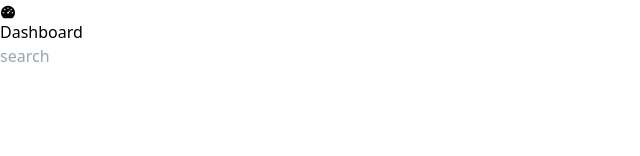
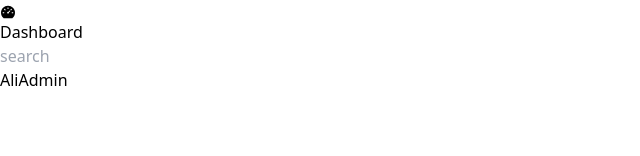
Before and after one commit to alitanis/haber-portal-projesi1, a React (Vite) app in the folder client/: page /dashboard/admin in a window 1280 px wide. Shown: the part 496-652 px from the top of the page, without its empty margins (0-640 px from the left). Built offline with nearby package versions, Linux system fonts and the light colour scheme.

Commit message:
devam ediyorum

```diff
--- a/client/src/App.jsx
+++ b/client/src/App.jsx
@@ -12,7 +12,6 @@ function App() {
       <Routes>
         <Route path='/dashboard' element={<MainLayout/>}>
           <Route path='' element={<Navigate to='/dashboard/admin' />}>
-
             <Route path='admin' element={<AdminIndex/>} />
           </Route>
         </Route>
--- a/client/src/dashboard/layout/Header.jsx
+++ b/client/src/dashboard/layout/Header.jsx
@@ -5,15 +5,16 @@ import profile from '../../assets/profile.jpg'
 const Header = () => {
   return (
     <div className='pl-4 fixed w-[calc(100vw-250px)] top-4 z-50'>
-        <div className='w-full rounded h-[70px] flex justify-beetween items-center p-4 bg-white'>
+        <div className='w-full rounded h-[70px] flex justify-between items-center p-4 bg-white'>
           <input type="text" placeholder='search' className='px-3 py-2 rounded-md outline-0 border border-gray-300 focus:border-green-500 h-10' />
 
           <div className='mr-4'>
             <div className='flex gap-x-2'>
-              <div>
-
+              <div className='flex flex-col justify-center items-end'>
+                <span>Ali</span>
+                <span>Admin</span>
               </div>
-              <img src={profile} alt="" />
+              <img className='w-10 h-10 rounded-full' src={profile} alt="" />
             </div>
           </div>
 
--- a/client/src/dashboard/layout/MainLayout.jsx
+++ b/client/src/dashboard/layout/MainLayout.jsx
@@ -7,9 +7,14 @@ const MainLayout = () => {
     <div className='min-w-screen min-h-screen bg-slate-100'>
         <Sidebar />
         <div className='ml-[250px] w-[calc(100vw-250px) min-h-[vh]]'>
-          <Header/>
+            <Header/>
+            <div className='p-4'>
+                <div className='pt-[85px]'>
+                  <Outlet/>
+                </div>
+            </div>
         </div>
-        <Outlet/>
+
     </div>
   )
 }
```
Also changed, not shown: client/src/dashboard/middleware/ProtectDashboard.jsx (added, +9 -0 lines), client/src/dashboard/middleware/ProtectRole.jsx (added, +9 -0 lines), client/src/dashboard/pages/Login.jsx (added, +9 -0 lines).
